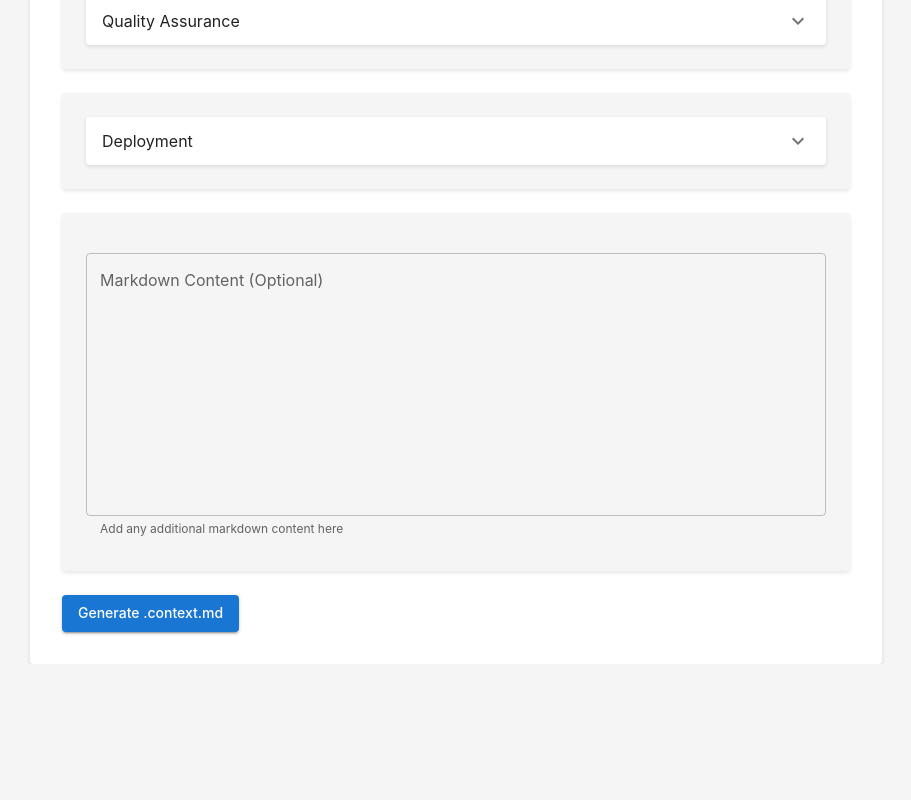
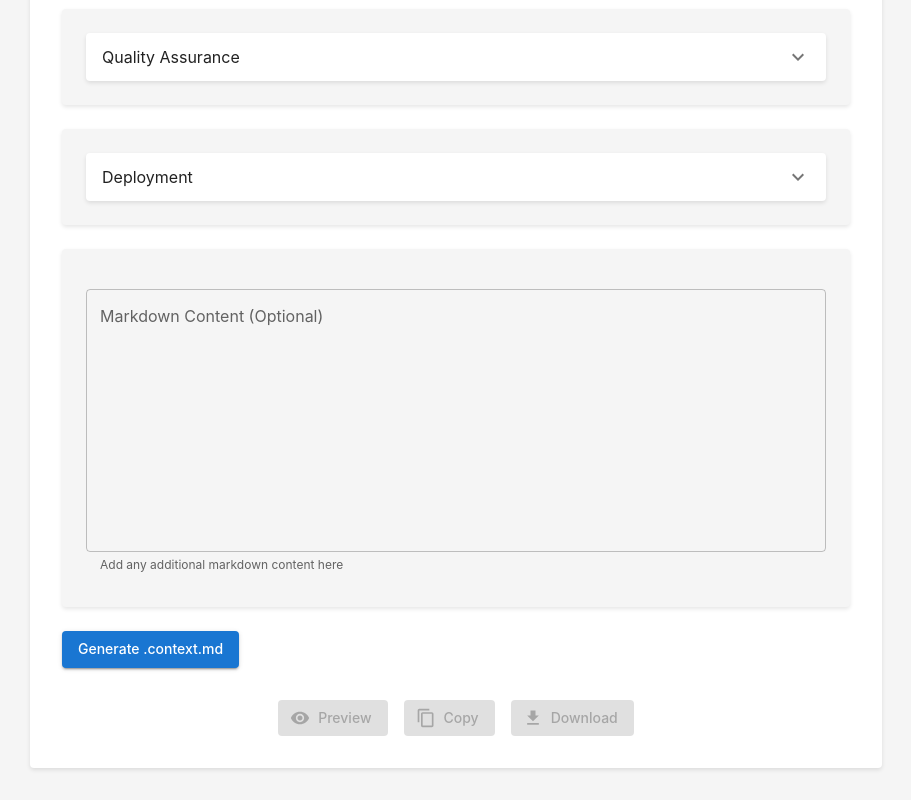
Before and after one commit to Agentic-Insights/codebase-context-spec, a React (Create React App) app in the folder examples/context-editor/: page / in a window 1280 px wide. Shown: the part 1663-2463 px from the top of the page, without its empty margins (184-1095 px from the left). Before the commit the page ends 2327 px from the top, so only its background shows below. Built offline with nearby package versions, Linux system fonts and the light colour scheme.

Commit message:
feat: copy, download, and preview

```diff
--- a/examples/context-editor/src/App.css
+++ b/examples/context-editor/src/App.css
@@ -1,38 +1,86 @@
-.App {
-  text-align: center;
+/* App.css */
+
+body {
+  background-color: #f5f5f5;
 }
 
-.App-logo {
-  height: 40vmin;
-  pointer-events: none;
+.container {
+  padding: 2rem 0;
 }
 
-@media (prefers-reduced-motion: no-preference) {
-  .App-logo {
-    animation: App-logo-spin infinite 20s linear;
+.paper {
+  padding: 2rem;
+}
+
+.header {
+  display: flex;
+  justify-content: space-between;
+  align-items: center;
+  margin-bottom: 2rem;
+}
+
+.title {
+  font-size: 2rem;
+  font-weight: bold;
+}
+
+.action-buttons {
+  display: flex;
+  justify-content: center;
+  gap: 1rem;
+  margin-top: 2rem;
+}
+
+.form-section {
+  margin-top: 2rem;
+}
+
+.modal-content {
+  position: absolute;
+  top: 50%;
+  left: 50%;
+  transform: translate(-50%, -50%);
+  width: 80%;
+  max-width: 800px;
+  max-height: 80vh;
+  overflow-y: auto;
+  background-color: white;
+  padding: 2rem;
+  border-radius: 4px;
+  box-shadow: 0 4px 6px rgba(0, 0, 0, 0.1);
+}
+
+.code-preview {
+  background-color: #f5f5f5;
+  padding: 1rem;
+  border-radius: 4px;
+  font-family: 'Courier New', Courier, monospace;
+  font-size: 0.9rem;
+  line-height: 1.5;
+  white-space: pre-wrap;
+  word-break: break-word;
+  max-height: calc(80vh - 120px);
+  overflow-y: auto;
+}
+
+@media (max-width: 600px) {
+  .header {
+    flex-direction: column;
+    align-items: flex-start;
+  }
+
+  .action-buttons {
+    flex-direction: column;
+    align-items: stretch;
+    gap: 0.5rem;
+  }
+
+  .modal-content {
+    width: 95%;
+    padding: 1rem;
+  }
+
+  .code-preview {
+    font-size: 0.8rem;
   }
 }
-
-.App-header {
-  background-color: #282c34;
-  min-height: 100vh;
-  display: flex;
-  flex-direction: column;
-  align-items: center;
-  justify-content: center;
-  font-size: calc(10px + 2vmin);
-  color: white;
-}
-
-.App-link {
-  color: #61dafb;
-}
-
-@keyframes App-logo-spin {
-  from {
-    transform: rotate(0deg);
-  }
-  to {
-    transform: rotate(360deg);
-  }
-}
--- a/examples/context-editor/src/App.tsx
+++ b/examples/context-editor/src/App.tsx
@@ -1,14 +1,19 @@
 import React, { useState } from 'react';
-import { Container, Paper, Modal, Box, Button, Typography, Tabs, Tab, Link as MuiLink } from '@mui/material';
+import { Container, Paper, Modal, Box, Button, Typography, Tabs, Tab, Link as MuiLink, Tooltip, IconButton, Snackbar } from '@mui/material';
 import { ThemeProvider } from '@mui/material/styles';
 import DescriptionIcon from '@mui/icons-material/Description';
 import LibraryBooksIcon from '@mui/icons-material/LibraryBooks';
 import BlockIcon from '@mui/icons-material/Block';
+import ContentCopyIcon from '@mui/icons-material/ContentCopy';
+import DownloadIcon from '@mui/icons-material/Download';
+import PreviewIcon from '@mui/icons-material/Visibility';
+import CloseIcon from '@mui/icons-material/Close';
 import { BrowserRouter as Router, Routes, Route, Link, useLocation } from 'react-router-dom';
 import theme from './theme';
 import ContextForm from './components/ContextForm';
 import ContextDocsForm from './components/ContextDocsForm';
 import ContextIgnoreForm from './components/ContextIgnoreForm';
+import './App.css';
 
 // Conditional base path for GitHub Pages
 const BASE_PATH = process.env.NODE_ENV === 'production' ? '/codebase-context-spec' : '';
@@ -16,9 +21,14 @@ const BASE_PATH = process.env.NODE_ENV === 'production' ? '/codebase-context-spe
 const App: React.FC = () => {
   const [previewOpen, setPreviewOpen] = useState(false);
   const [generatedContent, setGeneratedContent] = useState('');
+  const [snackbarOpen, setSnackbarOpen] = useState(false);
+  const [snackbarMessage, setSnackbarMessage] = useState('');
 
   const handleFormSubmit = (content: string) => {
     setGeneratedContent(content);
+  };
+
+  const handleOpenPreview = () => {
     setPreviewOpen(true);
   };
 
@@ -26,15 +36,44 @@ const App: React.FC = () => {
     setPreviewOpen(false);
   };
 
+  const handleCopyToClipboard = () => {
+    navigator.clipboard.writeText(generatedContent).then(() => {
+      setSnackbarMessage('Copied to clipboard!');
+      setSnackbarOpen(true);
+    }, (err) => {
+      console.error('Could not copy text: ', err);
+    });
+  };
+
+  const handleDownload = () => {
+    const element = document.createElement('a');
+    const file = new Blob([generatedContent], {type: 'text/plain'});
+    element.href = URL.createObjectURL(file);
+    element.download = 'generated_context.md';
+    document.body.appendChild(element);
+    element.click();
+    document.body.removeChild(element);
+    setSnackbarMessage('File downloaded!');
+    setSnackbarOpen(true);
+  };
+
+  const handleCloseSnackbar = (event?: React.SyntheticEvent | Event, reason?: string) => {
+    if (reason === 'clickaway') {
+      return;
+    }
+    setSnackbarOpen(false);
+  };
+
   return (
     <ThemeProvider theme={theme}>
       <Router basename={BASE_PATH}>
-        <Container maxWidth="md">
-          <Paper elevation={3} sx={{ p: 4, mt: 4 }}>
-            <Box sx={{ mb: 4 }}>
-              <Typography variant="h4" component="h1" gutterBottom>
+        <Container className="container" maxWidth="md">
+          <Paper className="paper" elevation={3}>
+            <Box className="header">
+              <Typography className="title" variant="h4" component="h1">
                 Codebase Context Editor
               </Typography>
+            </Box>
             <Typography variant="body1" paragraph>
               This editor helps you create .context.md, .contextdocs.md, and .contextignore files for your project.
             </Typography>
@@ -44,13 +83,46 @@ const App: React.FC = () => {
                 https://github.com/Agentic-Insights/codebase-context-spec
               </MuiLink>
             </Typography>
-            </Box>
             <NavTabs />
+            <Box className="form-section">
               <Routes>
                 <Route path="/" element={<ContextForm onSubmit={handleFormSubmit} />} />
                 <Route path="/contextdocs" element={<ContextDocsForm onSubmit={handleFormSubmit} />} />
                 <Route path="/contextignore" element={<ContextIgnoreForm onSubmit={handleFormSubmit} />} />
               </Routes>
+            </Box>
+            <Box className="action-buttons">
+              <Tooltip title="Preview generated content" arrow>
+                <Button
+                  onClick={handleOpenPreview}
+                  variant="contained"
+                  startIcon={<PreviewIcon />}
+                  disabled={!generatedContent}
+                >
+                  Preview
+                </Button>
+              </Tooltip>
+              <Tooltip title="Copy to clipboard" arrow>
+                <Button
+                  onClick={handleCopyToClipboard}
+                  variant="contained"
+                  startIcon={<ContentCopyIcon />}
+                  disabled={!generatedContent}
+                >
+                  Copy
+                </Button>
+              </Tooltip>
+              <Tooltip title="Download file" arrow>
+                <Button
+                  onClick={handleDownload}
+                  variant="contained"
+                  startIcon={<DownloadIcon />}
+                  disabled={!generatedContent}
+                >
+                  Download
+                </Button>
+              </Tooltip>
+            </Box>
           </Paper>
 
           <Modal
@@ -59,33 +131,43 @@ const App: React.FC = () => {
             aria-labelledby="preview-modal-title"
             aria-describedby="preview-modal-description"
           >
-            <Box sx={{
-              position: 'absolute',
-              top: '50%',
-              left: '50%',
-              transform: 'translate(-50%, -50%)',
-              width: '80%',
-              bgcolor: 'background.paper',
-              boxShadow: 24,
-              p: 4,
-              maxHeight: '80vh',
-              overflow: 'auto',
-            }}>
-              <Typography id="preview-modal-title" variant="h6" component="h2" gutterBottom>
-                Generated File Preview
+            <Box className="modal-content">
+              <Box display="flex" justifyContent="space-between" alignItems="center" mb={2}>
+                <Typography id="preview-modal-title" variant="h6" component="h2">
+                  Preview of generated content
                 </Typography>
-              <Paper sx={{ p: 2, maxHeight: 'calc(80vh - 100px)', overflow: 'auto' }}>
-                <pre style={{ whiteSpace: 'pre-wrap', wordBreak: 'break-word' }}>
+                <IconButton onClick={handleClosePreview} size="small">
+                  <CloseIcon />
+                </IconButton>
+              </Box>
+              <Box className="code-preview">
+                <pre>
                   {generatedContent}
                 </pre>
-              </Paper>
-              <Box sx={{ mt: 2, display: 'flex', justifyContent: 'flex-end' }}>
-                <Button onClick={handleClosePreview} variant="contained">
-                  Close
-                </Button>
               </Box>
             </Box>
           </Modal>
+
+          <Snackbar
+            anchorOrigin={{
+              vertical: 'bottom',
+              horizontal: 'center',
+            }}
+            open={snackbarOpen}
+            autoHideDuration={2000}
+            onClose={handleCloseSnackbar}
+            message={snackbarMessage}
+            action={
+              <IconButton
+                size="small"
+                aria-label="close"
+                color="inherit"
+                onClick={handleCloseSnackbar}
+              >
+                <CloseIcon fontSize="small" />
+              </IconButton>
+            }
+          />
         </Container>
       </Router>
     </ThemeProvider>
```
Also changed, not shown: 1 other file (tests, documents, lock files or other folders). Lines whose indentation alone changed are shown as unchanged.
